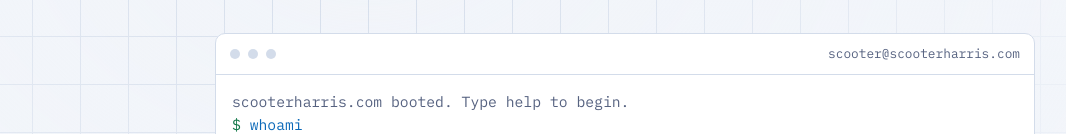
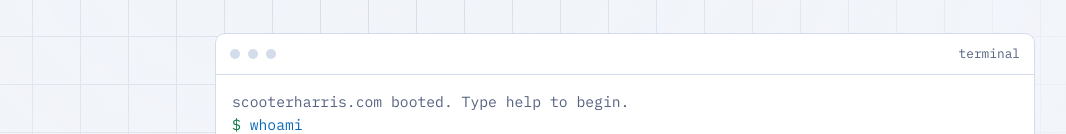
Before and after one commit to scooterh928/scooterharris.com, a plain HTML site: page index.html in a window 1280 px wide. Shown: the part 251-385 px from the top of the page, without its empty margins (15-1081 px from the left). Drawn offline with Linux system fonts and the light colour scheme.

Commit message:
Updated Index

```diff
--- a/index.html
+++ b/index.html
@@ -59,7 +59,7 @@ footer button{font:inherit;color:inherit;background:none;border:0;padding:0;curs
   <p class="lede">Welcome to my corner of the internet. I build things, tinker with <b>tech</b>, and write down what I learn. Poke around the terminal below.</p>
 
   <section class="term" aria-label="Interactive terminal">
-    <div class="bar"><i class="dot"></i><i class="dot"></i><i class="dot"></i><span>scooter@scooterharris.com</span></div>
+    <div class="bar"><i class="dot"></i><i class="dot"></i><i class="dot"></i><span>terminal</span></div>
     <div id="out" role="log" aria-live="polite"></div>
     <div class="chips" id="chips"></div>
     <div class="in"><label for="cmd">$</label><input id="cmd" autocomplete="off" autocapitalize="none" spellcheck="false" placeholder="type help"></div>
```
